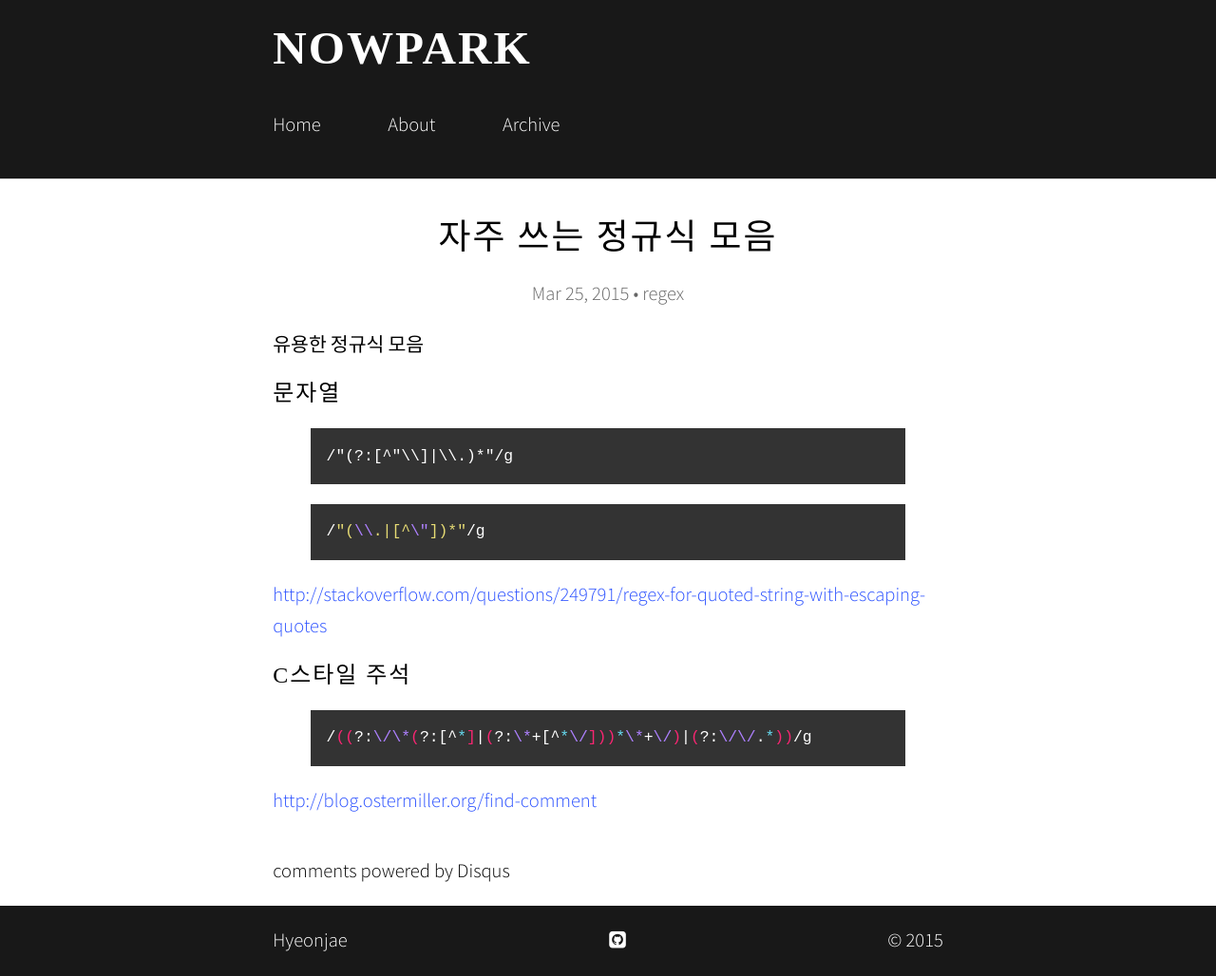
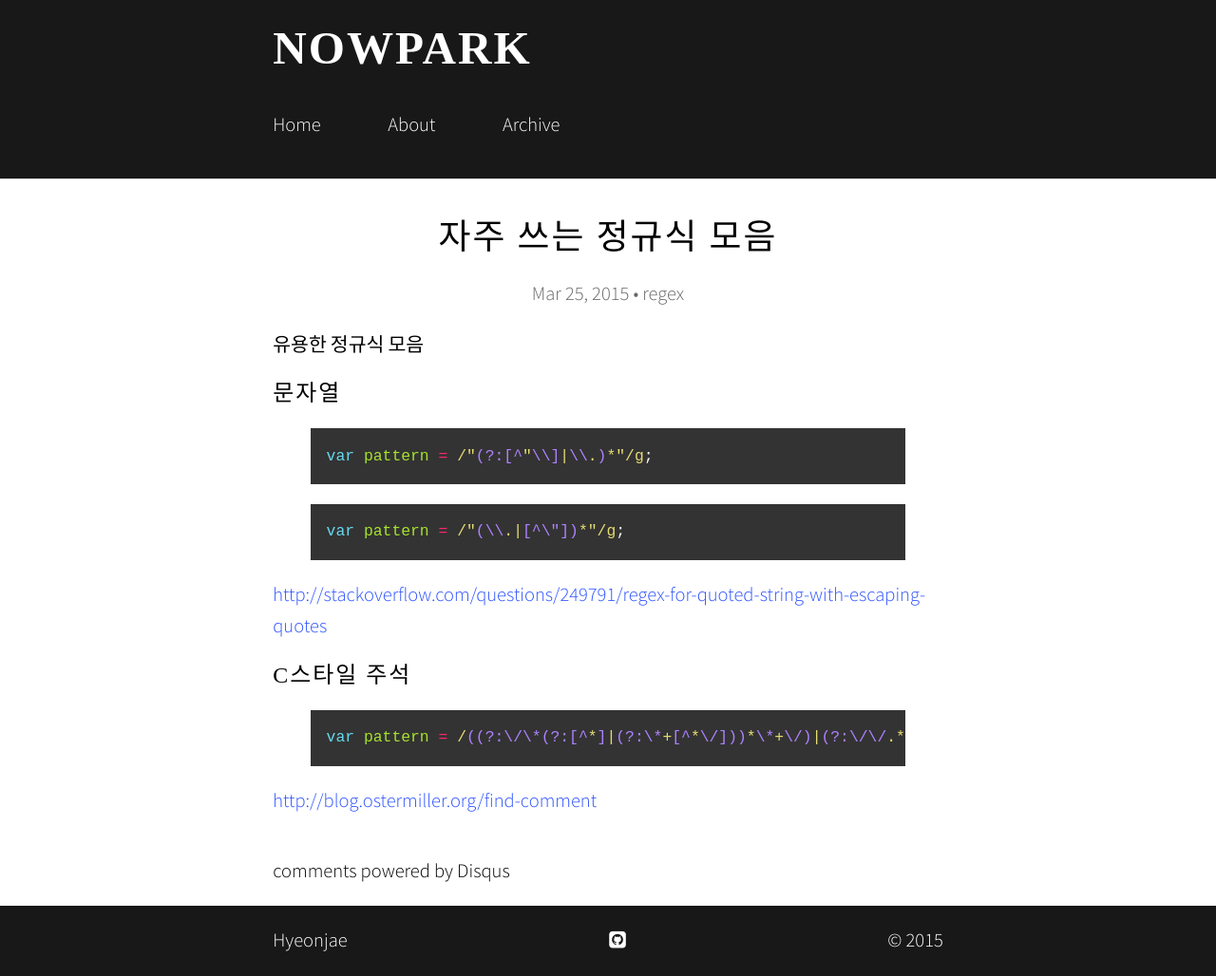
Before and after one commit to hyeonjae/hyeonjae.github.io.archive, a Jekyll site: the page built from _posts/2015-03-25-useful-regex.md, in a window 1280 px wide. Shown: the whole page at 95% size. Built offline with Jekyll 4.4.1, drawn with Linux system fonts in a browser that asks for light colours; nearby versions of some CDN libraries; some web fonts are replaced; comment, search, counter and statistics services are not loaded.

Commit message:
no message

```diff
--- a/_posts/2015-03-25-useful-regex.md
+++ b/_posts/2015-03-25-useful-regex.md
@@ -9,19 +9,19 @@ categories: regex
 
 ### 문자열
 
-{% highlight regex %}
-/"(?:[^"\\]|\\.)*"/g
+{% highlight javascript %}
+var pattern = /"(?:[^"\\]|\\.)*"/g;
 {% endhighlight %}
-{% highlight sh %}
-/"(\\.|[^\"])*"/g
+{% highlight javascript %}
+var pattern = /"(\\.|[^\"])*"/g;
 {% endhighlight %}
 
 [http://stackoverflow.com/questions/249791/regex-for-quoted-string-with-escaping-quotes](http://stackoverflow.com/questions/249791/regex-for-quoted-string-with-escaping-quotes)
 
 
 ### C스타일 주석
-{% highlight sh %}
-/((?:\/\*(?:[^*]|(?:\*+[^*\/]))*\*+\/)|(?:\/\/.*))/g
+{% highlight javascript %}
+var pattern = /((?:\/\*(?:[^*]|(?:\*+[^*\/]))*\*+\/)|(?:\/\/.*))/g;
 {% endhighlight %}
 
 [http://blog.ostermiller.org/find-comment](http://blog.ostermiller.org/find-comment)
```
